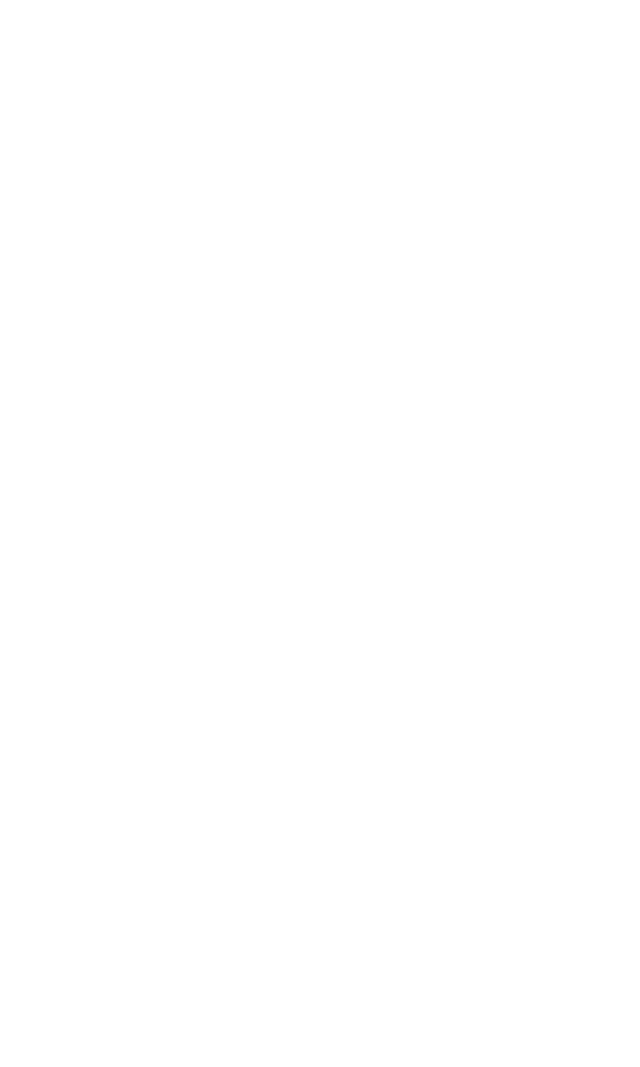
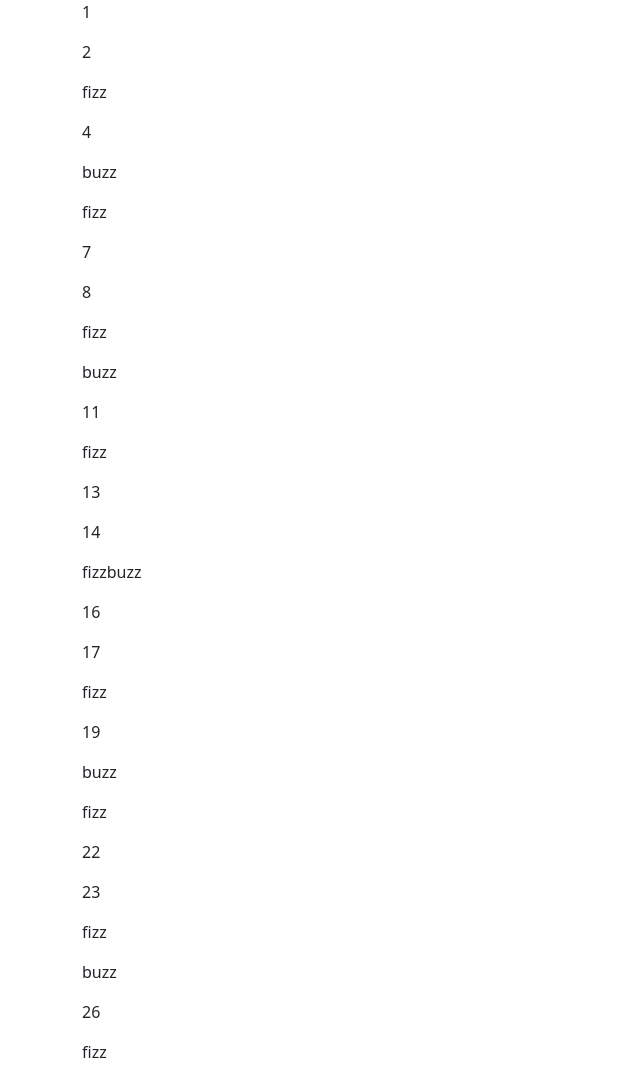
Before and after one commit to LorenzoPagani/js-fizzbuzz, a plain HTML site: page index.html in a window 1280 px wide. Shown: the top 1067 px of the page, without its empty margins (0-640 px from the left). Before the commit the page ends 800 px from the top, so only its background shows below. Drawn offline with nearby package versions, Linux system fonts and the light colour scheme.

Commit message:
added fizz buzz in DOM

```diff
--- a/index.html
+++ b/index.html
@@ -13,7 +13,9 @@
         <title>Document</title>
     </head>
     <body>
+        <div class="container">
 
+        </div>
         <script
             src="https://cdn.jsdelivr.net/npm/bootstrap@5.3.2/dist/js/bootstrap.bundle.min.js"
             integrity="sha384-C6RzsynM9kWDrMNeT87bh95OGNyZPhcTNXj1NW7RuBCsyN/o0jlpcV8Qyq46cDfL"
--- a/main.js
+++ b/main.js
@@ -1,19 +1,35 @@
+let container = document.querySelector(".container");
+
 for (let i = 1; i <= 100; i++) {
 
+    const newparagraph = document.createElement("p");
+
     if(i%3 == 0 && i%5 == 0)  {
+        newparagraph.innerHTML = "fizzbuzz";
+        container.append(newparagraph);
         console.log(`fizzbuzz`);
     }
 
     else if ( i%3 == 0)  {
-
-        console.log(`fizz`);
+        newparagraph.innerHTML = "fizz";
+        container.append(newparagraph);
+        console.log(`fizz`)
     }
 
     else if(i%5 == 0) {
-        console.log(`buzz`);
+        newparagraph.innerHTML = "buzz";
+        container.append(newparagraph);
+        console.log(`buzz`)
     }
 
     else {
+        newparagraph.innerHTML = i;
+        container.append(newparagraph);
         console.log(i);
     }
 }
+
+
+
+container.innerHTML += "fine";
+console.log("fine");
```
